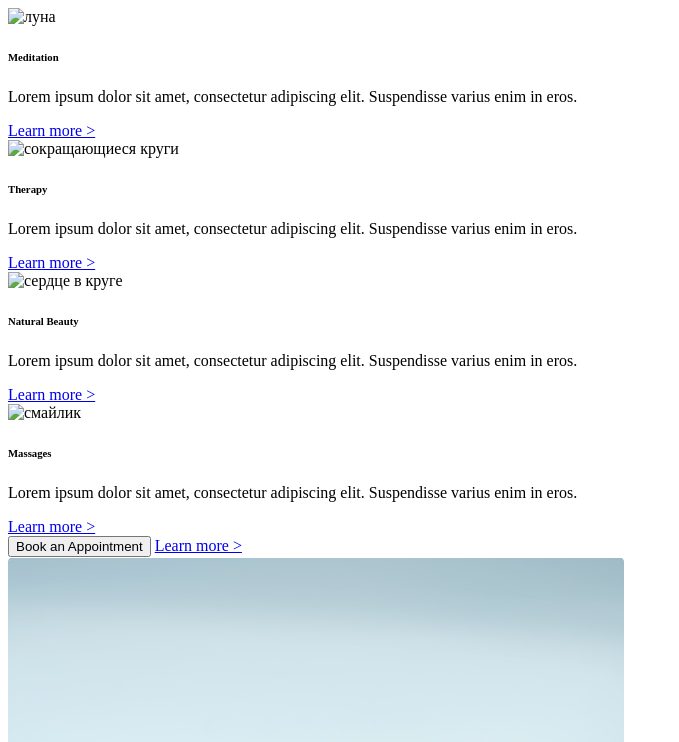
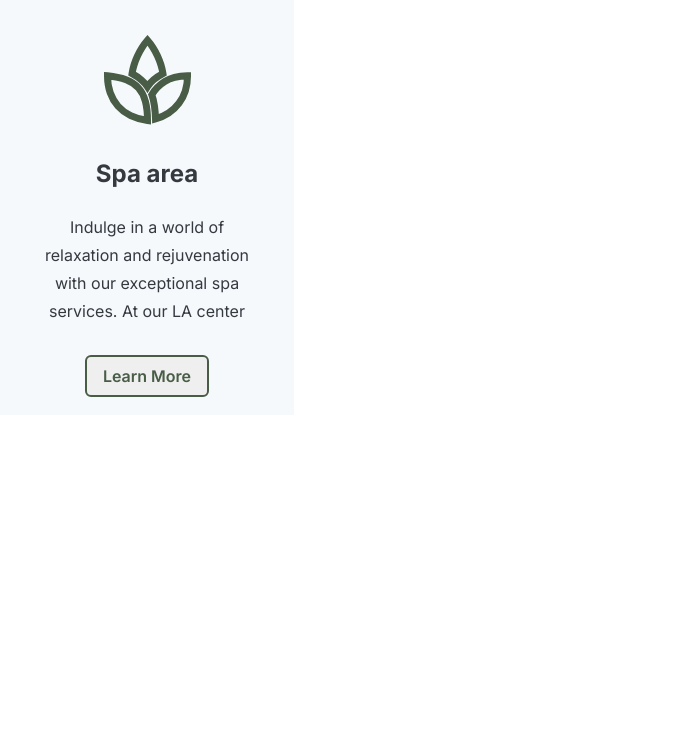
Before and after one commit to kkormalkovvaa/redev-html, a plain HTML site: page index.html in a window 1280 px wide. Shown: the top 742 px of the page, without its empty margins (0-679 px from the left). Drawn offline with Linux system fonts and the light colour scheme.

Commit message:
task 161

```diff
--- a/index.html
+++ b/index.html
@@ -1,49 +1,28 @@
 <!DOCTYPE html>
 <html lang="en">
+
 <head>
     <meta charset="UTF-8">
     <meta name="viewport" content="width=device-width, initial-scale=1.0">
-    <title>1.5 БЭМ</title>
+    <link rel="preconnect" href="https://fonts.googleapis.com">
+    <link rel="preconnect" href="https://fonts.gstatic.com" crossorigin>
+    <link
+        href="https://fonts.googleapis.com/css2?family=Inter:ital,opsz,wght@0,14..32,100..900;1,14..32,100..900&display=swap"
+        rel="stylesheet">
+    <link rel="stylesheet" href="style.css">
+    <title>1.6 Подключение шрифтов</title>
 </head>
+
 <body>
-    <div class="page">
-        <div class="page__container">
-            <div class="page__left">
-                <div class="cards">
-                    <div class="card">
-                        <img class="card__icon" src="" alt="луна">
-                        <h6 class="card__title">Meditation</h6>
-                        <p class="card__text">Lorem ipsum dolor sit amet, consectetur adipiscing elit. Suspendisse varius enim in eros.</p>
-                        <a class="card__more-info" href="#">Learn more ></a>
-                    </div>
-                    <div class="card">
-                        <img class="card__icon" src="" alt="сокращающиеся круги">
-                        <h6 class="card__title">Therapy</h6>
-                        <p class="card__text">Lorem ipsum dolor sit amet, consectetur adipiscing elit. Suspendisse varius enim in eros.</p>
-                        <a class="card__more-info" href="#">Learn more ></a>
-                    </div>
-                    <div class="card">
-                        <img class="card__icon" src="" alt="сердце в круге">
-                        <h6 class="card__title">Natural Beauty</h6>
-                        <p class="card__text">Lorem ipsum dolor sit amet, consectetur adipiscing elit. Suspendisse varius enim in eros.</p>
-                        <a class="card__more-info" href="#">Learn more ></a>
-                    </div>
-                    <div class="card">
-                        <img class="card__icon" src="" alt="смайлик">
-                        <h6 class="card__title">Massages</h6>
-                        <p class="card__text">Lorem ipsum dolor sit amet, consectetur adipiscing elit. Suspendisse varius enim in eros.</p>
-                        <a class="card__more-info" href="#">Learn more ></a>
-                    </div>
-                </div>
-                <div class="book">
-                    <button class="to-book">Book an Appointment</button>
-                    <a href="#" class="more-info">Learn more ></a>
-                </div>
-            </div>
-            <div class="page__right">
-                <img class="page__image" src="Image.png" alt="">
-            </div>
+    <div class="wrapper">
+        <div class="card">
+            <img class="card__icon" src="material-symbols_spa.svg" alt="">
+            <p class="card__title">Spa area</p>
+            <p class="card__text">Indulge in a world of relaxation and rejuvenation with our exceptional spa services.
+                At our LA center</p>
+            <button class="card__btn">Learn More</button>
         </div>
     </div>
 </body>
+
 </html>
--- /dev/null
+++ b/style.css
@@ -0,0 +1,44 @@
+* {
+    margin: 0;
+    padding: 0;
+    box-sizing: border-box;
+    font-family: 'Inter', sans-serif;
+}
+
+.card {
+    max-width: 294px;
+    max-height: 415px;
+    background-color: #F6F9FC;
+    text-align: center;
+}
+
+.card__icon {
+    margin: 35px auto 0;
+}
+
+.card__title {
+    color: #343A40;
+    margin: 30px auto 0;
+    font-weight: 700;
+    font-size: 24px;
+    line-height: 29px;
+}
+
+.card__text {
+    color: #343A40;
+    font-size: 16px;
+    line-height: 28px;
+    margin: 25px 35px 30px;
+}
+
+.card__btn {
+    border: 2px solid #485C46;
+    border-radius: 6px;
+    padding: 10px 16px;
+    color: #485C46;
+    font-size: 16px;
+    line-height: 18px;
+    font-weight: 600;
+    margin-bottom: 37px;
+    cursor: pointer;
+}
```
Also changed, not shown: material-symbols_spa.svg (added).
